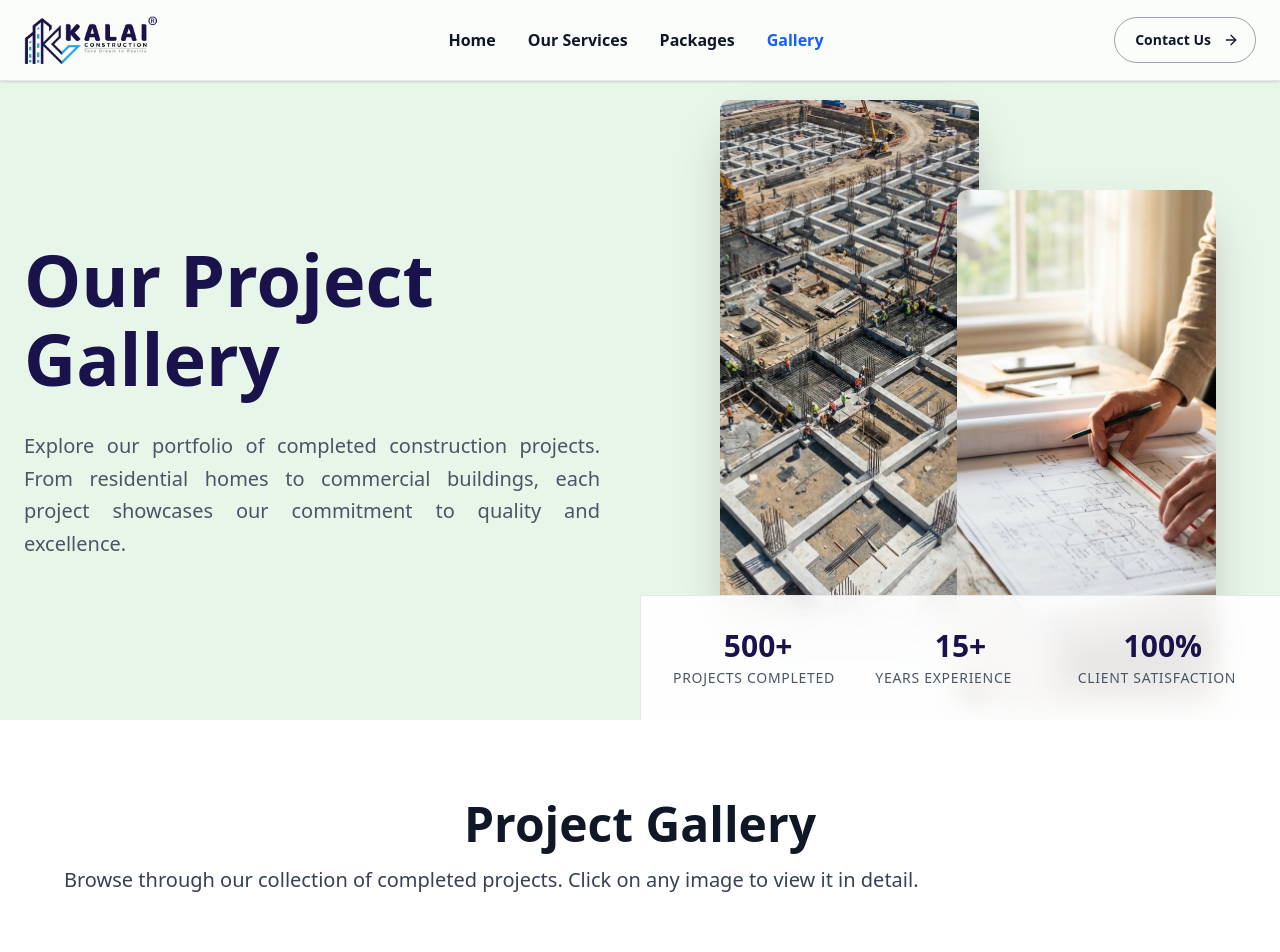
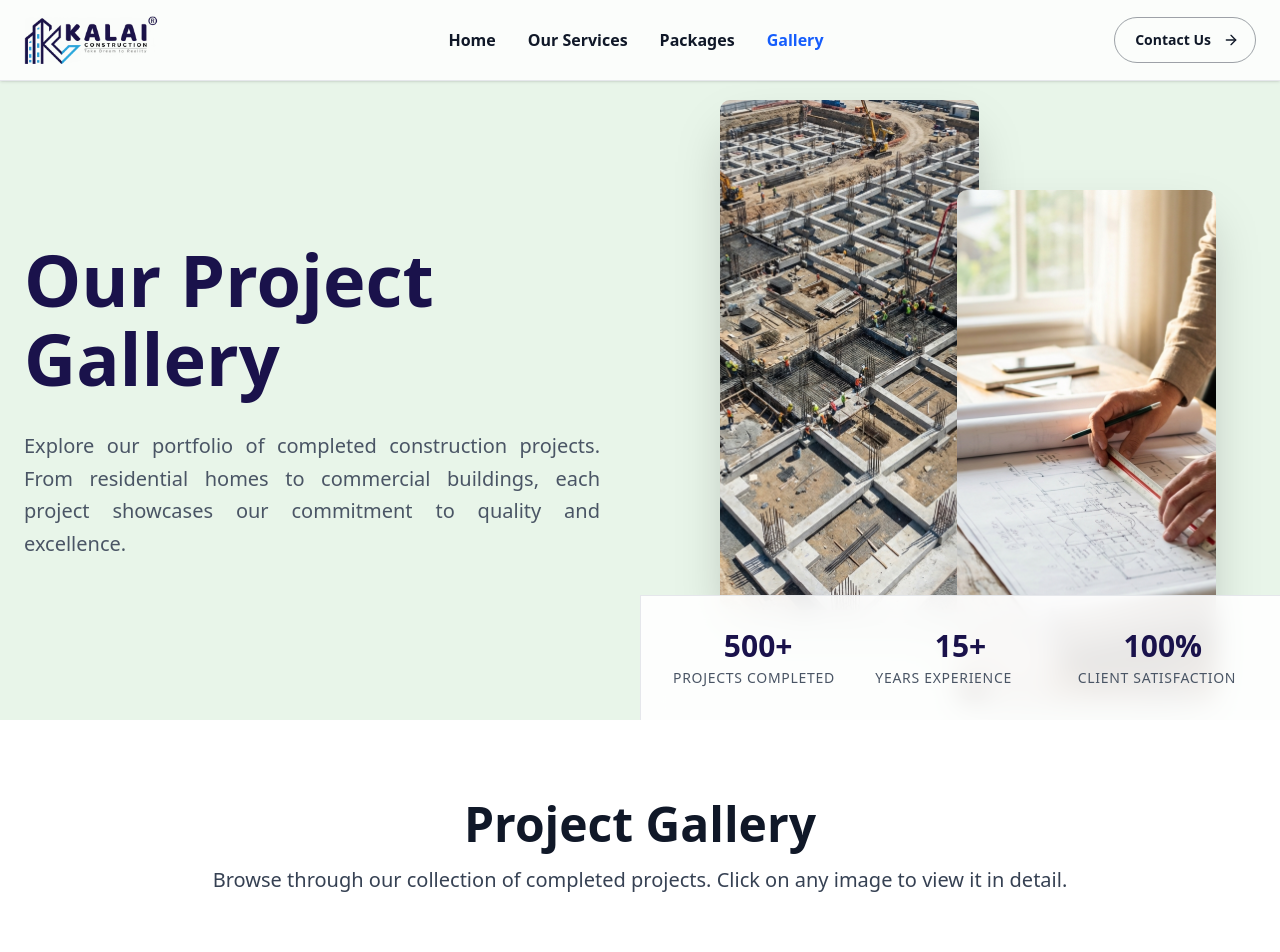
Before and after one commit to VIGNESH282006/kalai-construction, a Next.js app: page /gallery in a window 1280 px wide. Shown: the top 952 px of the page. Built offline with nearby package versions, Linux system fonts and the light colour scheme.

Commit message:
text align

```diff
--- a/app/gallery/page.tsx
+++ b/app/gallery/page.tsx
@@ -77,7 +77,7 @@ export default function GalleryPage() {
                     <h2 className="text-4xl md:text-5xl font-bold text-gray-900">
                         Project Gallery
                     </h2>
-                    <p className="text-xl text-gray-700 max-w-6xl mx-auto leading-relaxed">
+                    <p className="text-xl !text-center text-gray-700 max-w-6xl mx-auto leading-relaxed">
                         Browse through our collection of completed projects. Click on any image to view it in detail.
                     </p>
                 </div>
```
